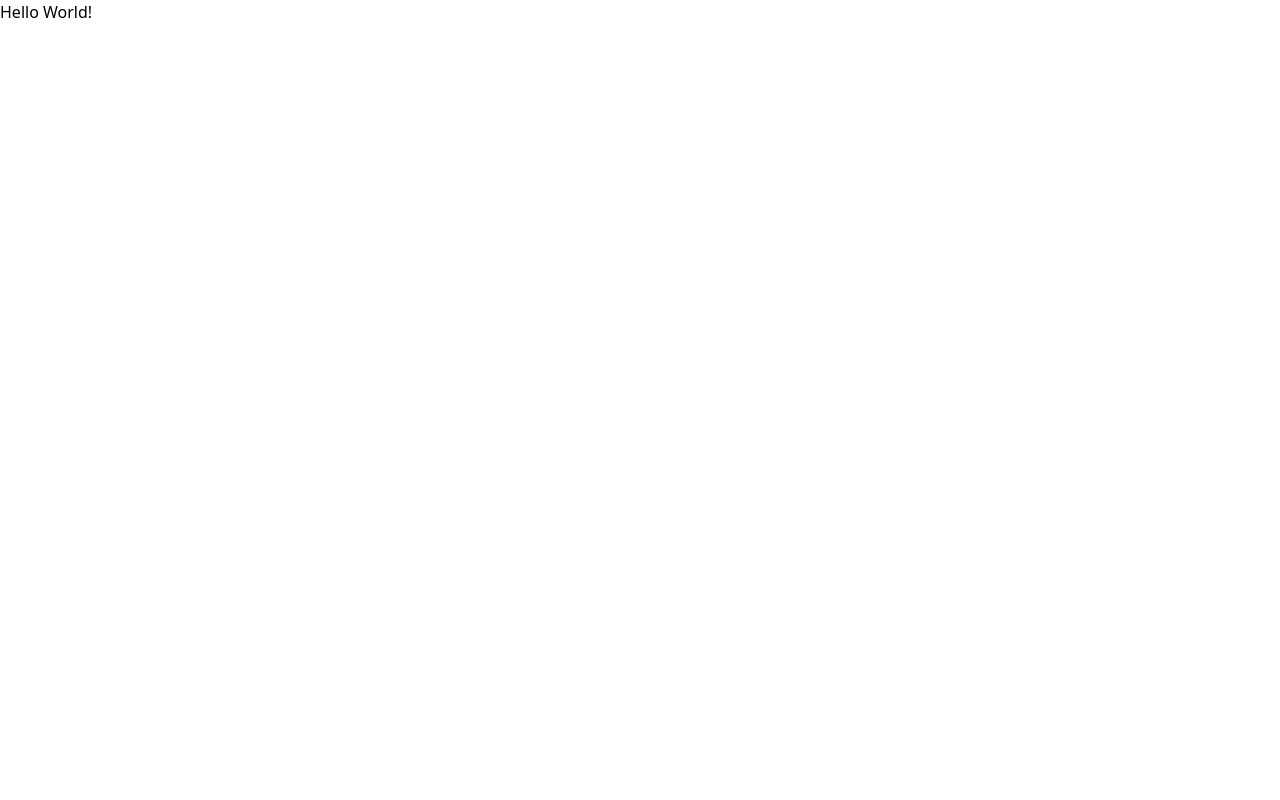
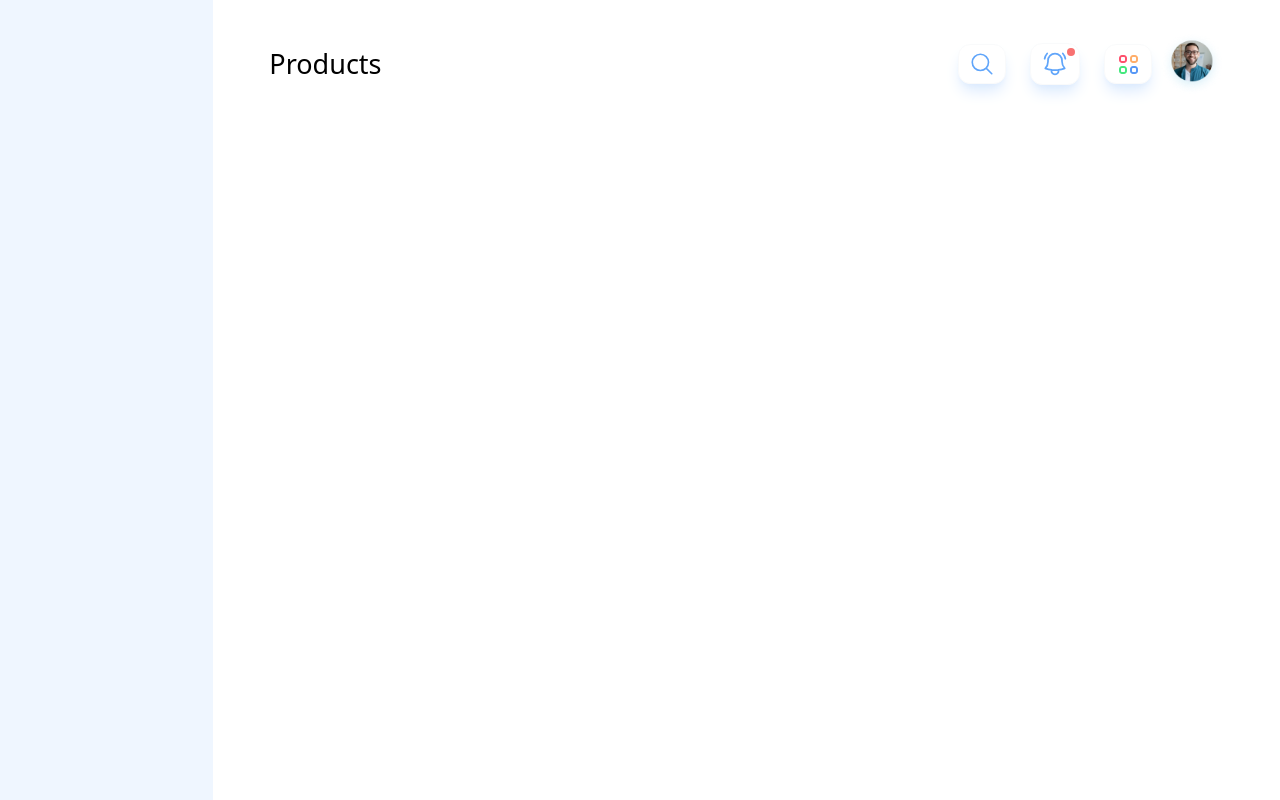
Before and after one commit to devabrahman/PD-1.0, a React (Create React App) app: page / in a window 1280 px wide. Built offline with nearby package versions, Linux system fonts and the light colour scheme.

Commit message:
design topbar

```diff
--- a/package.json
+++ b/package.json
@@ -3,11 +3,15 @@
   "version": "0.1.0",
   "private": true,
   "dependencies": {
+    "@headlessui/react": "^1.7.7",
+    "@heroicons/react": "^2.0.13",
     "@testing-library/jest-dom": "^5.16.5",
     "@testing-library/react": "^13.4.0",
     "@testing-library/user-event": "^13.5.0",
     "eslint-config-standard-react": "^13.0.0",
     "eslint-plugin-react": "^7.28.0",
+    "install": "^0.13.0",
+    "prop-types": "^15.8.1",
     "react": "^18.2.0",
     "react-dom": "^18.2.0",
     "react-hook-form": "^7.35.0",
--- a/src/App.js
+++ b/src/App.js
@@ -1,5 +1,11 @@
+import Layout from 'components/common/Layout';
+
 const App = () => {
-  return <p className="text-green-400">Learn react</p>;
+  return (
+    <Layout>
+      <p className="text-green-400">Learn react</p>
+    </Layout>
+  );
 };
 
 export default App;
--- /dev/null
+++ b/src/components/SVGIcons/TopOptions.js
@@ -0,0 +1,42 @@
+import React from 'react';
+
+const TopOptions = () => {
+  return (
+    <svg width="19" height="19" viewBox="0 0 19 19" fill="none" xmlns="http://www.w3.org/2000/svg">
+      <path
+        d="M1.586 1.586C1.2109 1.96099 1.00011 2.46961 1 3V5C1 5.53043 1.21071 6.03914 1.58579 6.41421C1.96086 6.78929 2.46957 7 3 7H5C5.53043 7 6.03914 6.78929 6.41421 6.41421C6.78929 6.03914 7 5.53043 7 5V3C7 2.46957 6.78929 1.96086 6.41421 1.58579C6.03914 1.21071 5.53043 1 5 1H3C2.46961 1.00011 1.96099 1.2109 1.586 1.586Z"
+        fill="white"
+        stroke="#FE516D"
+        strokeWidth="2"
+        strokeLinecap="round"
+        strokeLinejoin="round"
+      />
+      <path
+        d="M12.586 1.586C12.2109 1.96099 12.0001 2.46961 12 3V5C12 5.53043 12.2107 6.03914 12.5858 6.41421C12.9609 6.78929 13.4696 7 14 7H16C16.5304 7 17.0391 6.78929 17.4142 6.41421C17.7893 6.03914 18 5.53043 18 5V3C18 2.46957 17.7893 1.96086 17.4142 1.58579C17.0391 1.21071 16.5304 1 16 1H14C13.4696 1.00011 12.961 1.2109 12.586 1.586Z"
+        fill="white"
+        stroke="#FFAE6A"
+        strokeWidth="2"
+        strokeLinecap="round"
+        strokeLinejoin="round"
+      />
+      <path
+        d="M1.586 12.586C1.2109 12.961 1.00011 13.4696 1 14V16C1 16.5304 1.21071 17.0391 1.58579 17.4142C1.96086 17.7893 2.46957 18 3 18H5C5.53043 18 6.03914 17.7893 6.41421 17.4142C6.78929 17.0391 7 16.5304 7 16V14C7 13.4696 6.78929 12.9609 6.41421 12.5858C6.03914 12.2107 5.53043 12 5 12H3C2.46961 12.0001 1.96099 12.2109 1.586 12.586Z"
+        fill="white"
+        stroke="#45E87E"
+        strokeWidth="2"
+        strokeLinecap="round"
+        strokeLinejoin="round"
+      />
+      <path
+        d="M12.586 12.586C12.2109 12.961 12.0001 13.4696 12 14V16C12 16.5304 12.2107 17.0391 12.5858 17.4142C12.9609 17.7893 13.4696 18 14 18H16C16.5304 18 17.0391 17.7893 17.4142 17.4142C17.7893 17.0391 18 16.5304 18 16V14C18 13.4696 17.7893 12.9609 17.4142 12.5858C17.0391 12.2107 16.5304 12 16 12H14C13.4696 12.0001 12.961 12.2109 12.586 12.586Z"
+        fill="white"
+        stroke="#5798F6"
+        strokeWidth="2"
+        strokeLinecap="round"
+        strokeLinejoin="round"
+      />
+    </svg>
+  );
+};
+
+export default TopOptions;
--- /dev/null
+++ b/src/components/common/Layout.js
@@ -0,0 +1,40 @@
+import React from 'react';
+import PropTypes from 'prop-types';
+import { BellAlertIcon, MagnifyingGlassIcon } from '@heroicons/react/24/outline';
+import TopOptions from 'components/SVGIcons/TopOptions';
+
+const Layout = ({ title, children }) => {
+  return (
+    <section className="grid grid-cols-12 h-screen overflow-hidden">
+      <section className="col-start-1 col-end-3">
+        <div className="bg-blue-50 w-full h-full block"></div>
+      </section>
+      <section className="col-start-3 col-end-13">
+        <div className="flex justify-between items-center px-14 mt-8">
+          <h2 className="text-[27px] font-medium">{title}</h2>
+
+          <div className="flex items-center">
+            <MagnifyingGlassIcon className="bg-white transform-gpu hover:scale-95 transition-all duration-150 text-blue-400 border border-gray-50 shadow-lg shadow-blue-100 h-10 w-12 rounded-xl px-2.5 cursor-pointer" />
+            <div className="relative bg-white transform-gpu hover:scale-95 transition-all duration-150 border border-gray-50 shadow-lg shadow-blue-100 rounded-xl grid place-content-center cursor-pointer ml-6">
+              <BellAlertIcon className="h-10 w-12 text-blue-400 px-2.5" />
+              <span className="h-2 w-2 rounded-full bg-red-400 absolute right-1 top-1"></span>
+            </div>
+            <div className="relative bg-white transform-gpu hover:scale-95 transition-all duration-150 border border-gray-50 shadow-lg shadow-blue-100 rounded-xl grid place-content-center cursor-pointer ml-6 h-10 w-12 px-2">
+              <TopOptions />
+            </div>
+            <img src="assets/images/avatar.png" className="h-16 w-16 rounded-full ml-2" />
+          </div>
+        </div>
+        {children}
+      </section>
+    </section>
+  );
+};
+
+// props validation
+Layout.propTypes = {
+  title: PropTypes.string.isRequired,
+  children: PropTypes.oneOfType([PropTypes.arrayOf(PropTypes.node), PropTypes.node]).isRequired
+};
+
+export default Layout;
--- a/src/pages/Home.js
+++ b/src/pages/Home.js
@@ -1,7 +1,12 @@
+import Layout from 'components/common/Layout';
 import React from 'react';
 
 const Home = () => {
-  return <div>Hello World!</div>;
+  return (
+    <Layout title="Products">
+      <p className="text-green-400 px-20"></p>
+    </Layout>
+  );
 };
 
 export default Home;
```
Also changed, not shown: public/assets/images/avatar.png (added), 1 other file (tests, documents, lock files or other folders).
